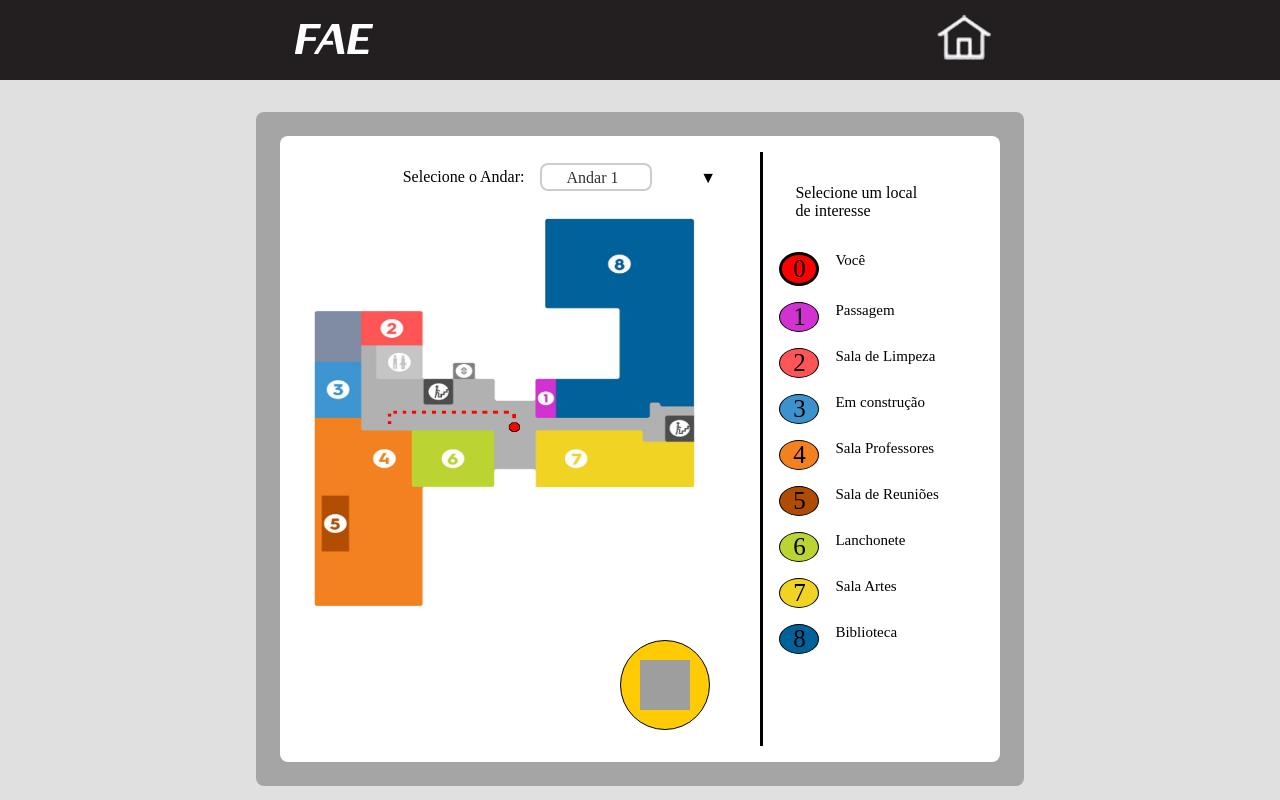
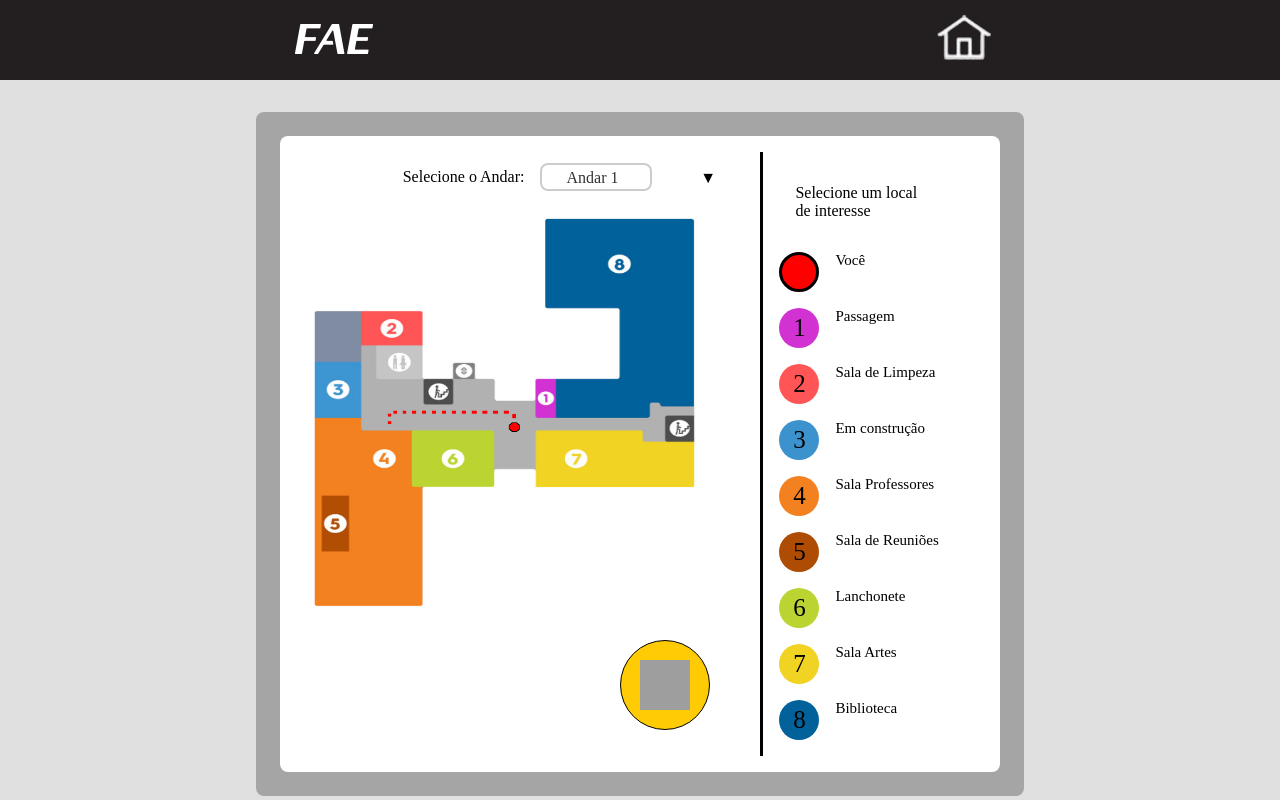
Before and after one commit to GregOliverDev/MyGirl, a Next.js app: page /pages/Maps in a window 1280 px wide. Shown: the top 800 px of the page. Built offline with nearby package versions, Linux system fonts and the light colour scheme; grey boxes are pictures that could not be loaded.

Commit message:
att qrcode

```diff
--- a/package.json
+++ b/package.json
@@ -15,9 +15,11 @@
     "@mui/icons-material": "^5.15.19",
     "@mui/material": "^5.15.19",
     "@mui/material-nextjs": "^5.15.11",
+    "html5-qrcode": "^2.3.8",
     "next": "^14.2.3",
     "react": "^18",
-    "react-dom": "^18"
+    "react-dom": "^18",
+    "react-qr-reader": "^3.0.0-beta-1"
   },
   "devDependencies": {
     "@types/node": "^20",
--- a/src/app/components/Maps/Maps.module.css
+++ b/src/app/components/Maps/Maps.module.css
@@ -125,6 +125,7 @@
 
 .divBall0 {
   width: 40px;
+    height: 40px;
   display: flex;
   align-items: center;
   justify-content: center;
@@ -134,75 +135,83 @@
 }
 .divBall1 {
   width: 40px;
+    height: 40px;
   display: flex;
   align-items: center;
   justify-content: center;
   background-color: #d232d2;
   border-radius: 50%;
-  border: 1px solid black;
+
 }
 .divBall2 {
   width: 40px;
+    height: 40px;
   display: flex;
   align-items: center;
   justify-content: center;
   background-color: #ff5556;
   border-radius: 50%;
-  border: 1px solid black;
+
 }
 .divBall3 {
   width: 40px;
+    height: 40px;
   display: flex;
   align-items: center;
   justify-content: center;
   background-color: #3c92cd;
   border-radius: 50%;
-  border: 1px solid black;
+
 }
 .divBall4 {
   width: 40px;
+    height: 40px;
   display: flex;
   align-items: center;
   justify-content: center;
   background-color: #f38120;
   border-radius: 50%;
-  border: 1px solid black;
+
 }
 .divBall5 {
   width: 40px;
+    height: 40px;
   display: flex;
   align-items: center;
   justify-content: center;
   background-color: #ae4c03;
   border-radius: 50%;
-  border: 1px solid black;
+
 }
 .divBall6 {
   width: 40px;
+    height: 40px;
   display: flex;
   align-items: center;
   justify-content: center;
   background-color: #bbd432;
   border-radius: 50%;
-  border: 1px solid black;
+
 }
 .divBall7 {
   width: 40px;
+    height: 40px;
   display: flex;
   align-items: center;
   justify-content: center;
   background-color: #f1d323;
   border-radius: 50%;
-  border: 1px solid black;
+
 }
 .divBall8 {
   width: 40px;
+    height: 40px;
   display: flex;
   align-items: center;
   justify-content: center;
   background-color: #01619b;
   border-radius: 50%;
-  border: 1px solid black;
+
 }
 
 .divQrcode {
@@ -284,6 +293,7 @@
   flex-direction: column;
   gap: 1rem;
 }
+
 
 @media (max-width: 1600px) {
   .imgMap {
--- a/src/app/components/Maps/Maps.tsx
+++ b/src/app/components/Maps/Maps.tsx
@@ -1,10 +1,13 @@
 "use client";
-import { useState, useEffect } from "react";
+import { useState, useEffect, useRef } from "react";
 import styles from "./Maps.module.css";
 import Link from "next/link";
 
 export default function MapsComp() {
   const [selectedAndar, setSelectedAndar] = useState<string>("1");
+  const videoRef = useRef<HTMLVideoElement | null>(null);
+  const fileInputRef = useRef<HTMLInputElement | null>(null);
+
   const andares = Array.from({ length: 10 }, (_, i) => `${i + 1}`);
 
   const handleAndarChange = (event: React.ChangeEvent<HTMLSelectElement>) => {
@@ -22,6 +25,23 @@ export default function MapsComp() {
       andarSelect.textContent = `Andar ${selectedAndar}`;
     }
   }, [selectedAndar]);
+
+  const handleQRCodeClick = () => {
+    if (fileInputRef.current) {
+      fileInputRef.current.click();
+    }
+  };
+
+  const handleFileChange = (event: React.ChangeEvent<HTMLInputElement>) => {
+    const file = event.target.files?.[0];
+    if (file) {
+      const url = URL.createObjectURL(file);
+      if (videoRef.current) {
+        videoRef.current.src = url;
+        videoRef.current.play();
+      }
+    }
+  };
 
   return (
     <div className={styles.main}>
@@ -69,13 +89,21 @@ export default function MapsComp() {
                     className={styles.imgMap}
                   />
                   <div className={styles.divQrcode}>
-                    <div className={styles.qrcode}>
+                    <div className={styles.qrcode} onClick={handleQRCodeClick}>
                       <img
                         src="/assets/qrcode.png"
                         alt="imgQrcode"
                         className={styles.imgQrcode}
                       />
                     </div>
+                    <input
+                      type="file"
+                      accept="image/*"
+                      capture="environment"
+                      ref={fileInputRef}
+                      onChange={handleFileChange}
+                      style={{ display: "none" }}
+                    />
                   </div>
                 </div>
               </div>
@@ -97,7 +125,9 @@ export default function MapsComp() {
                   ].map((legend, index) => (
                     <li key={index} className={styles.legendItens}>
                       <div className={styles[`divBall${index}`]}>
-                        <p className={styles.pDivLegend}>{index}</p>
+                        {index !== 0 && (
+                          <p className={styles.pDivLegend}>{index}</p>
+                        )}
                       </div>
                       {legend}
                     </li>
@@ -111,6 +141,9 @@ export default function MapsComp() {
       <div className={styles.footer}>
         <img src="/assets/footer.png" alt="imgFooter" className="imgFooter" />
       </div>
+      <div className={styles.cameraContainer}>
+        <video ref={videoRef} className={styles.video}></video>
+      </div>
     </div>
   );
 }
```
Also changed, not shown: 1 other file (tests, documents, lock files or other folders).
